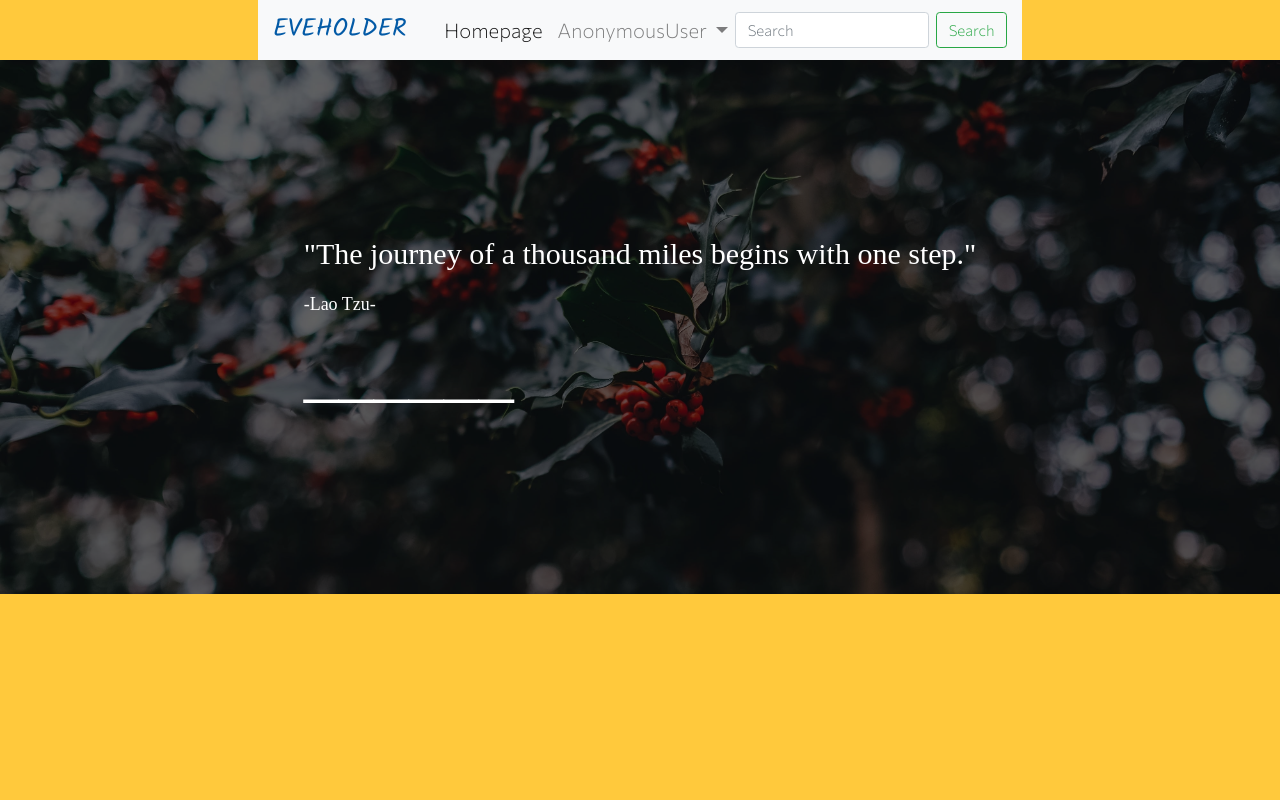
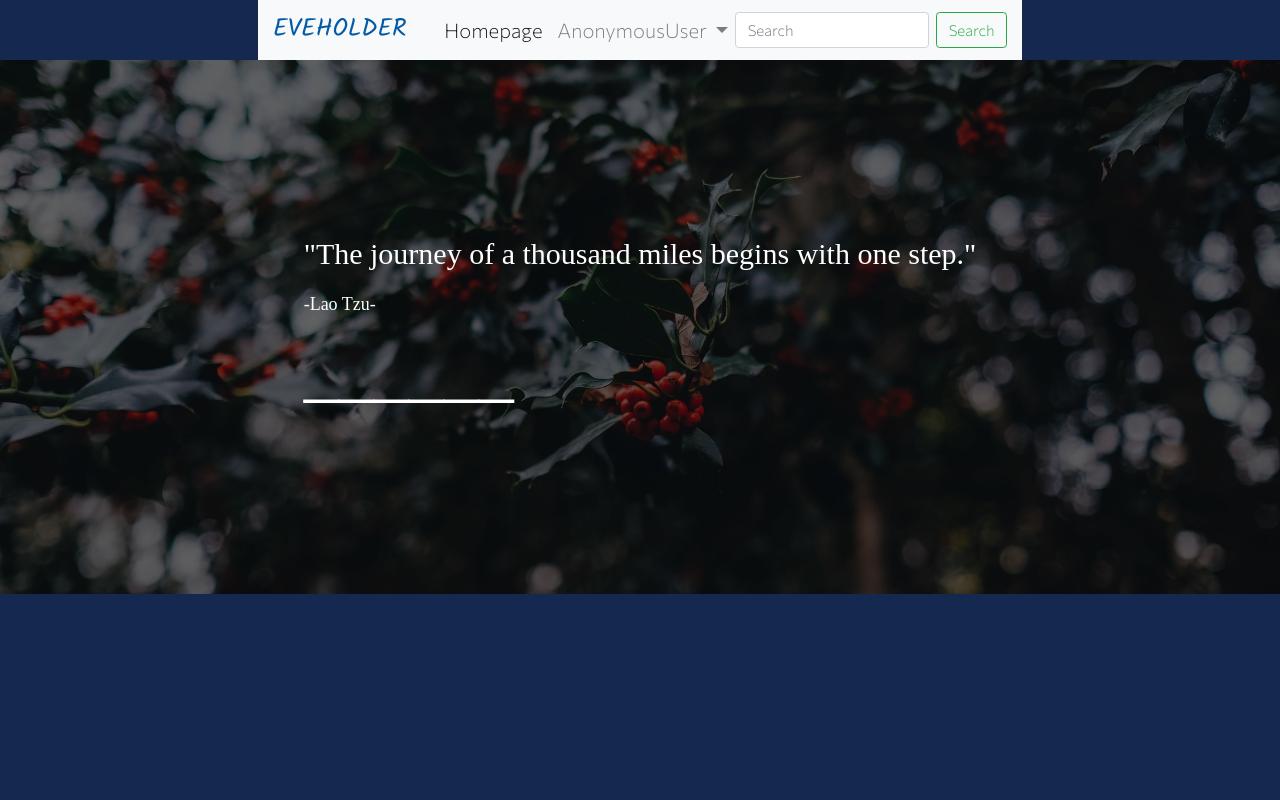
Before and after one commit to EveGroup/EveHolder, a Django app: template templates/eve_holder/visitors/visitor_registered_events.html in a window 1280 px wide. Run offline with Django 3.2, Linux system fonts and the light colour scheme; the template is opened without the code that fills it, so the values that code supplies are empty; parts of the project's set-up code (start-up, migrations or seed data) failed here and were passed over; some libraries are stand-ins or nearby versions; some web fonts are replaced.

Commit message:
edit colour

```diff
--- a/templates/eve_holder/visitors/visitor_registered_events.html
+++ b/templates/eve_holder/visitors/visitor_registered_events.html
@@ -3,7 +3,7 @@
 
 {% block content %}
     <link rel="stylesheet" type="text/css" href="{% static '/css/all_events.css' %}">
-    <body id="visitor-registered-event-body">
+    <body id="visitor-registered-event-body" style="background-color: #142850">
 
     <div class="above">
         <div class="inspiration-text">
```
